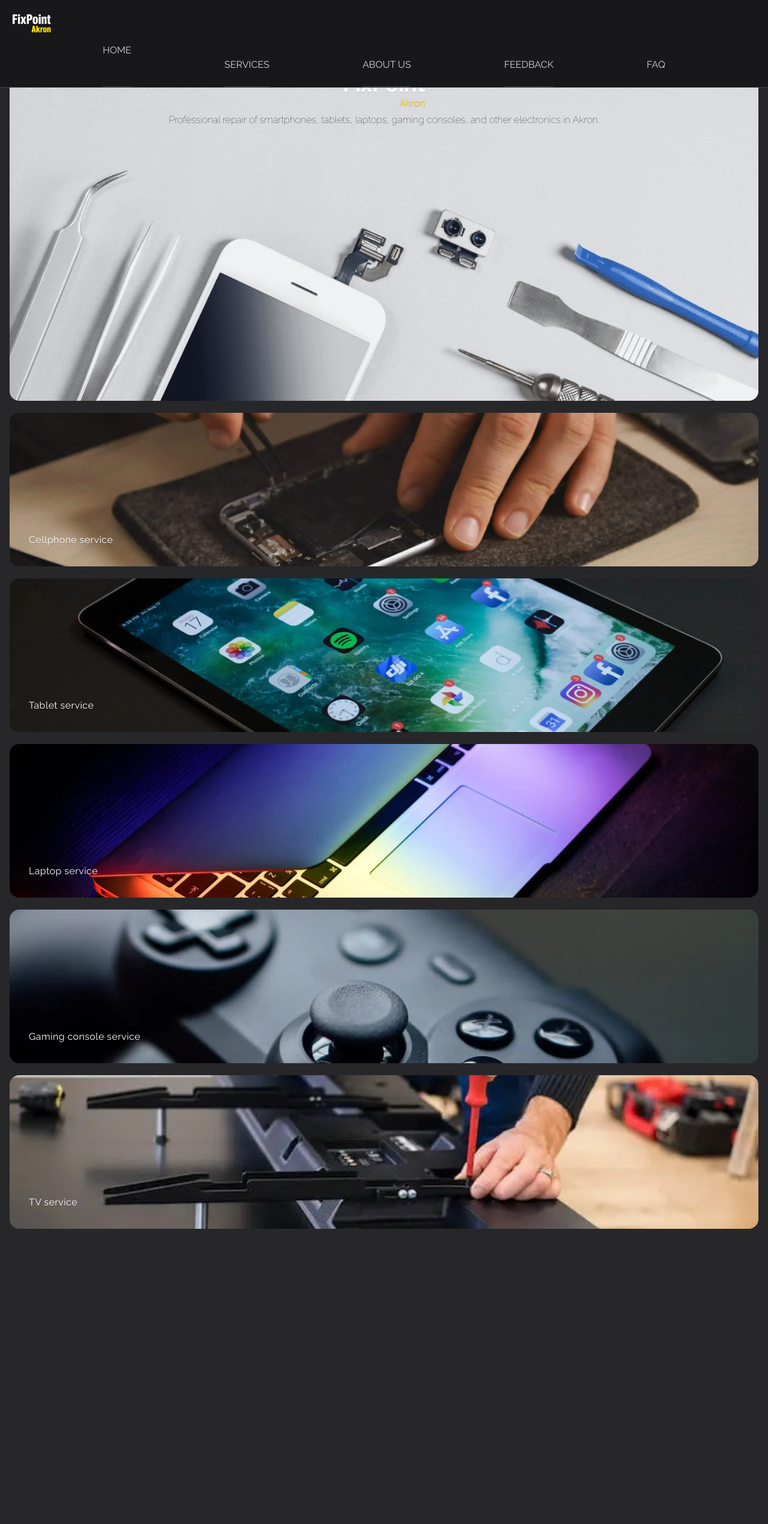
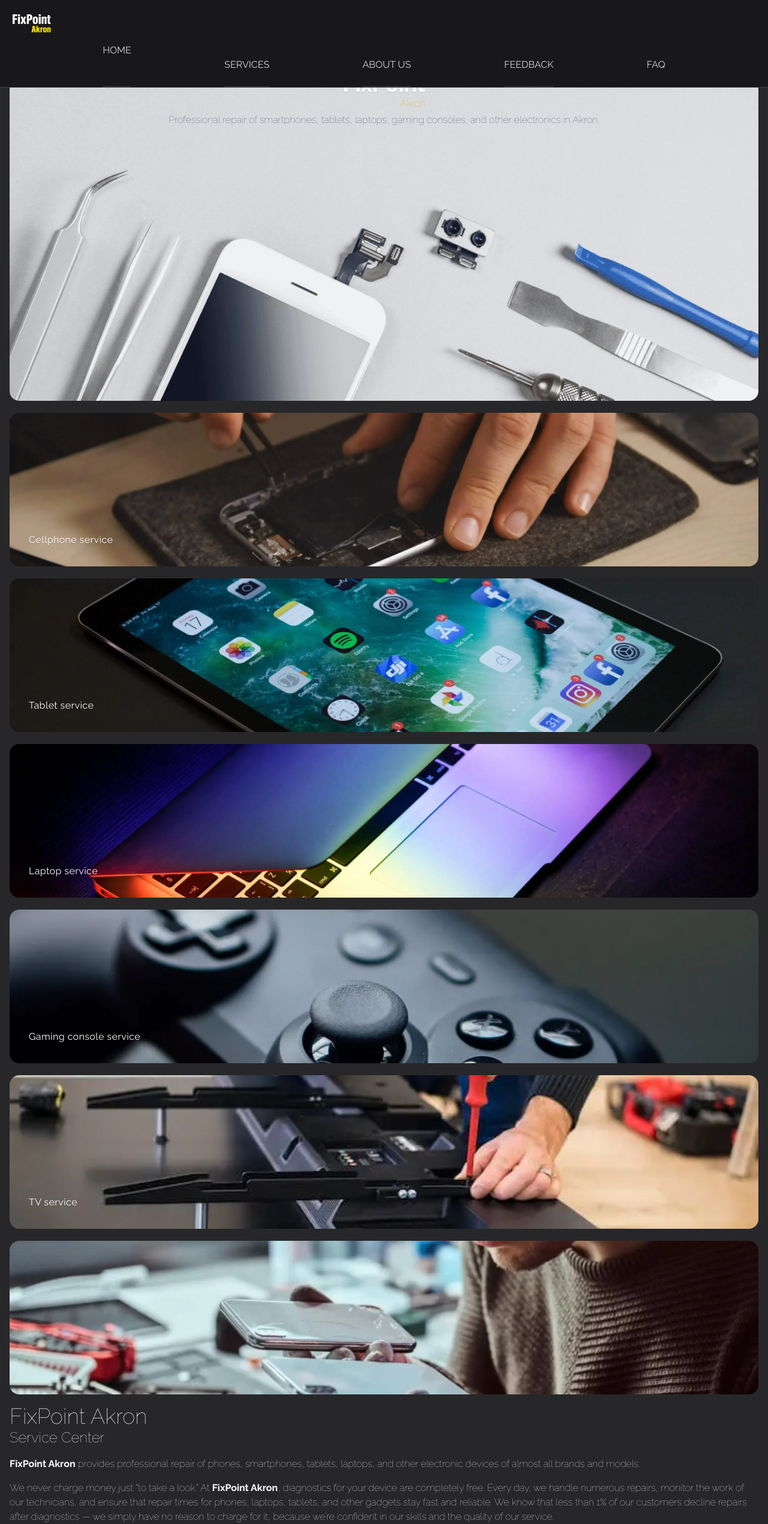
Before and after one commit to mp091689/akron-fixpoint, a Vue app: page / in a window 1280 px wide. Shown: the whole page at 60% size. Before the commit the page ends 2048 px from the top, so only its background shows below. Built offline with nearby package versions, Linux system fonts and the light colour scheme.

Commit message:
Enhance TheWelcome with additional diagnostic service card and refine TheCard styles and text content.

```diff
--- a/src/components/TheCard.vue
+++ b/src/components/TheCard.vue
@@ -20,10 +20,10 @@ const bgStyle = computed(() => {
   <div class="mt-5">
     <div
       :style="bgStyle"
-      class="card-header rounded-2xl w-full h-64 bg-cover bg-center flex flex-col justify-end p-8 ">
-      <h4 class="text-white font-normal tracking-wide text-shadow-xs">{{ props.title }}</h4>
+      class="card-header rounded-2xl w-full h-64 bg-cover bg-center flex flex-col justify-end p-8">
+      <h4 class="font-normal tracking-wide text-shadow-xs">{{ props.title }}</h4>
     </div>
-    <div class="card-content">
+    <div class="card-content mt-4">
       <slot></slot>
     </div>
     <div v-if="$slots.footer" class="card-footer">
--- a/src/components/TheWelcome.vue
+++ b/src/components/TheWelcome.vue
@@ -1,21 +1,24 @@
 <script lang="ts" setup>
+import TheCard from "@/components/TheCard.vue";
+
 import bgImage from '@/assets/repair-service-_v_.jpg'
 import bgCardMac from '@/assets/servises/mac.webp'
 import bgCardPhone from '@/assets/servises/phone.webp'
 import bgCardConsole from '@/assets/servises/console.webp'
 import bgCardTV from '@/assets/servises/tv.webp'
 import bgCardTablet from '@/assets/servises/tablet.webp'
-import TheCard from "@/components/TheCard.vue";
+import bgCardDiagnostic from '@/assets/servises/diagnostic.webp'
 </script>
 
 <template>
   <div :style="{ backgroundImage: `url(${bgImage})` }"
        class="rounded-2xl w-full h-10/12 bg-cover bg-center flex flex-col items-center p-8">
     <div class="flex flex-col">
-        <h2 class="text-left font-bold text-4xl text-white text-shadow-2xs">FixPoint</h2>
+      <h2 class="text-left font-bold text-4xl text-shadow-2xs">FixPoint</h2>
       <p class="text-right text-yellow-400 text-shadow-2xs">Akron</p>
     </div>
-      <p class="text-center font-thin leading-8">Professional repair of smartphones, tablets, laptops,
+    <p class="text-center leading-8 text-gray-700">Professional repair of smartphones, tablets,
+      laptops,
       gaming consoles, and other electronics
       in Akron.</p>
   </div>
@@ -24,4 +27,22 @@ import TheCard from "@/components/TheCard.vue";
   <TheCard :background-img="bgCardMac" title="Laptop service" />
   <TheCard :background-img="bgCardConsole" title="Gaming console service" />
   <TheCard :background-img="bgCardTV" title="TV service" />
+  <TheCard :background-img="bgCardDiagnostic">
+    <div class="space-y-4">
+      <div>
+        <h2 class="text-4xl">FixPoint Akron</h2>
+        <h3 class="text-2xl">Service Center</h3>
+      </div>
+      <p><strong class="font-bold">FixPoint Akron</strong> provides professional repair of phones,
+        smartphones, tablets, laptops, and other electronic devices of almost all brands and models.
+      </p>
+      <p>We never charge money just “to take a look.” At <strong class="font-bold">FixPoint
+        Akron</strong>, diagnostics for your device
+        are completely free. Every day, we handle numerous repairs, monitor the work of our
+        technicians, and ensure that repair times for phones, laptops, tablets, and other gadgets
+        stay fast and reliable. We know that less than 1% of our customers decline repairs after
+        diagnostics — we simply have no reason to charge for it, because we’re confident in our
+        skills and the quality of our service.</p>
+    </div>
+  </TheCard>
 </template>
--- a/src/views/HomeView.vue
+++ b/src/views/HomeView.vue
@@ -3,7 +3,7 @@ import TheWelcome from '../components/TheWelcome.vue'
 </script>
 
 <template>
-  <main class="pt-22 p-4 bg-zinc-800 h-screen">
+  <main class="pt-22 p-4 bg-zinc-800 h-screen font-thin text-white">
     <TheWelcome />
   </main>
 </template>
```
Also changed, not shown: src/assets/servises/diagnostic.webp (added). Lines whose indentation alone changed are shown as unchanged.
